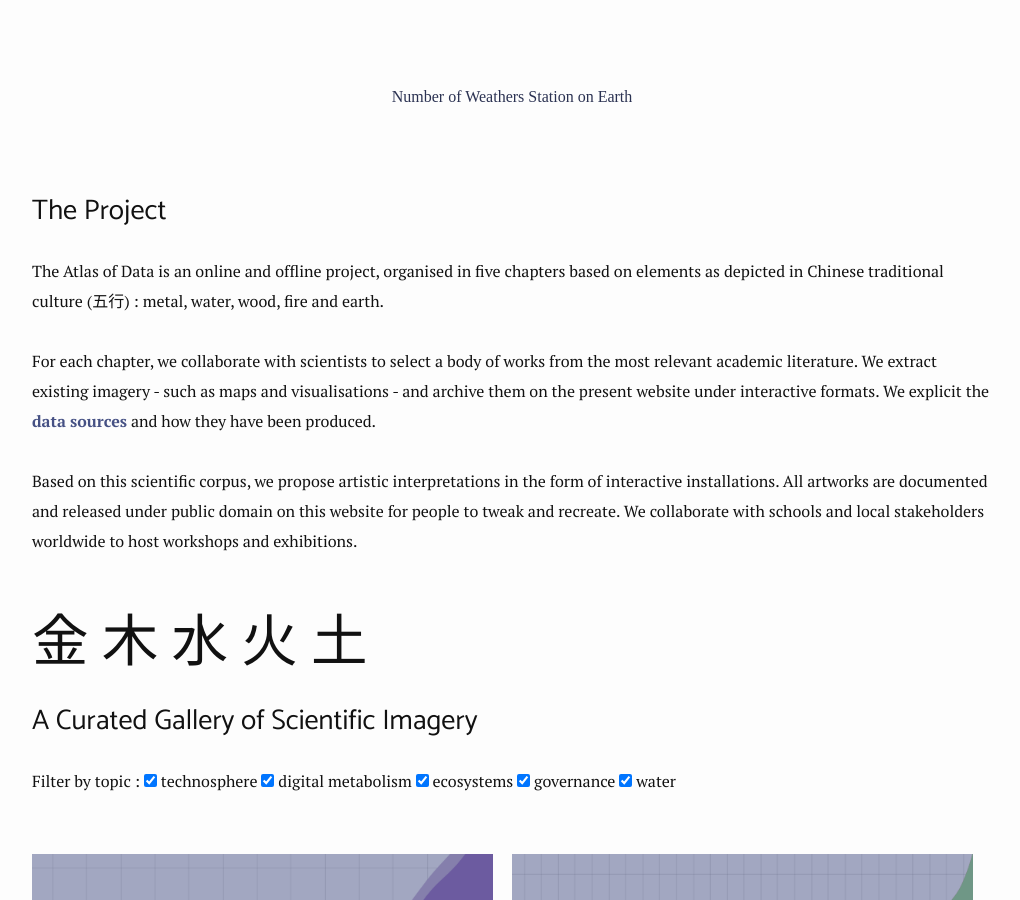
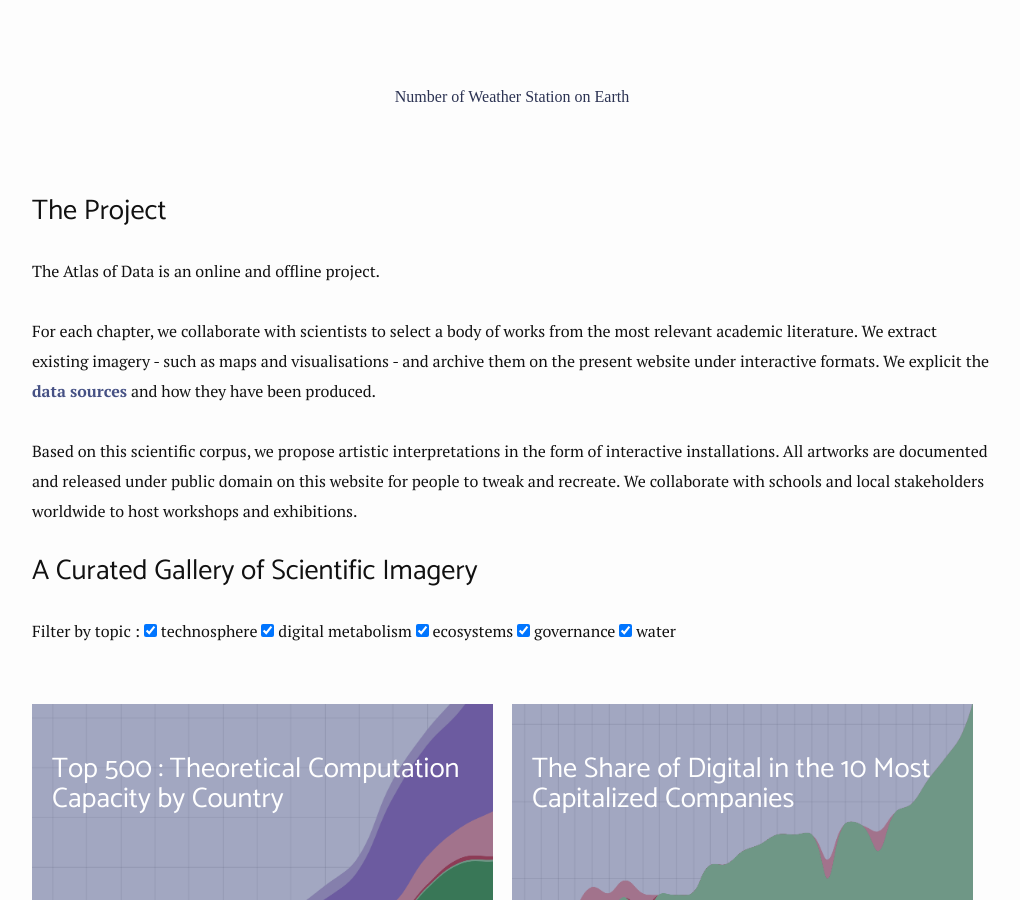
Before and after one commit to atlasofdata/atlasofdata.github.io, a Jekyll site: the page built from index.md, in a window 1280 px wide and 900 px high, scrolled down 1812 px. Shown: the whole window, without its empty margins (128-1148 px from the left). Built offline with Jekyll 4.4.1, drawn with Linux system fonts in a browser that asks for light colours; nearby versions of some CDN libraries; a script that is not in the unit is left out.

Commit message:
weather stations: fix typo in caption

```diff
--- a/index.md
+++ b/index.md
@@ -19,13 +19,11 @@ From global infrastructures to social apps, the mechanisms of interactions betwe
 
 ### The Project
 
-The Atlas of Data is an online and offline project, organised in five chapters based on elements as depicted in Chinese traditional culture (五行) : metal, water, wood, fire and earth.
+The Atlas of Data is an online and offline project.
 
 For each chapter, we collaborate with scientists to select a body of works from the most relevant academic literature. We extract existing imagery - such as maps and visualisations - and archive them on the present website under interactive formats. We explicit the [data sources](/datasets) and how they have been produced.
 
 Based on this scientific corpus, we propose artistic interpretations in the form of interactive installations. All artworks are documented and released under public domain on this website for people to tweak and recreate. We collaborate with schools and local stakeholders worldwide to host workshops and exhibitions.
-
-## 金 木 水 火 土
 
 ### A Curated Gallery of Scientific Imagery
 
--- a/viz/weather-stations/index.html
+++ b/viz/weather-stations/index.html
@@ -14,7 +14,7 @@
   <div id="container"></div>
   <p id="caption">
     <a href="https://observablehq.com/@clemsos/world-weather-stations" target="_blank">
-      Number of Weathers Station on Earth
+      Number of Weather Station on Earth
     </a>
     </br>
     <small>
```
